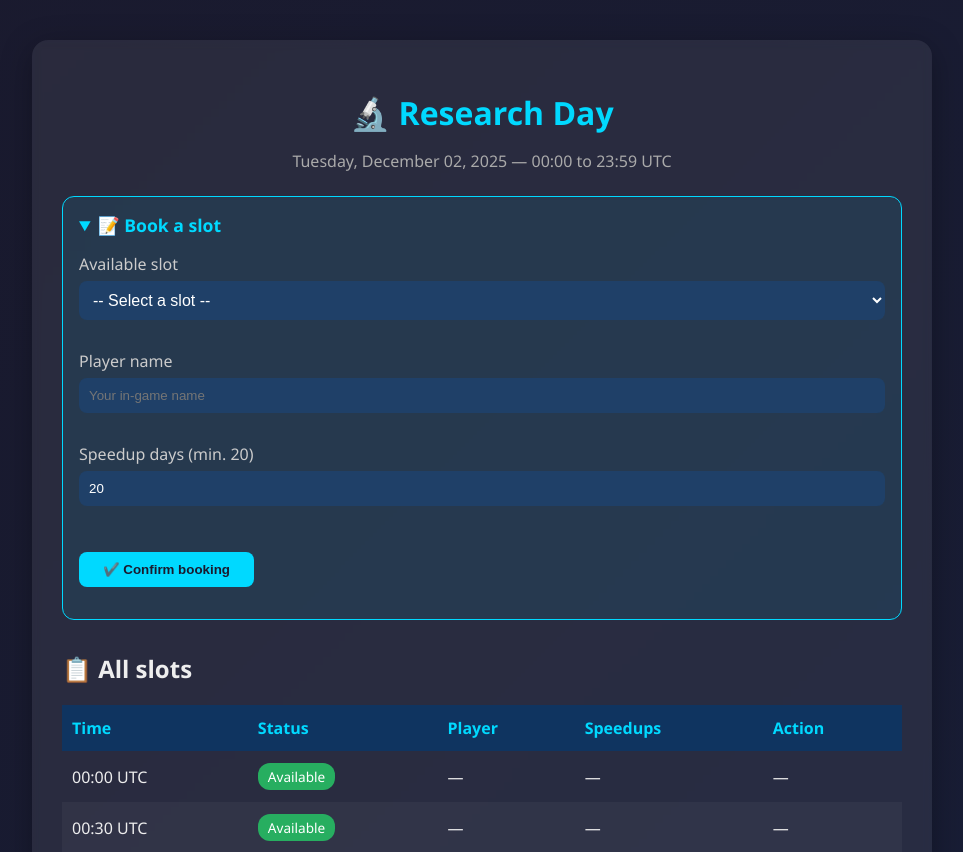
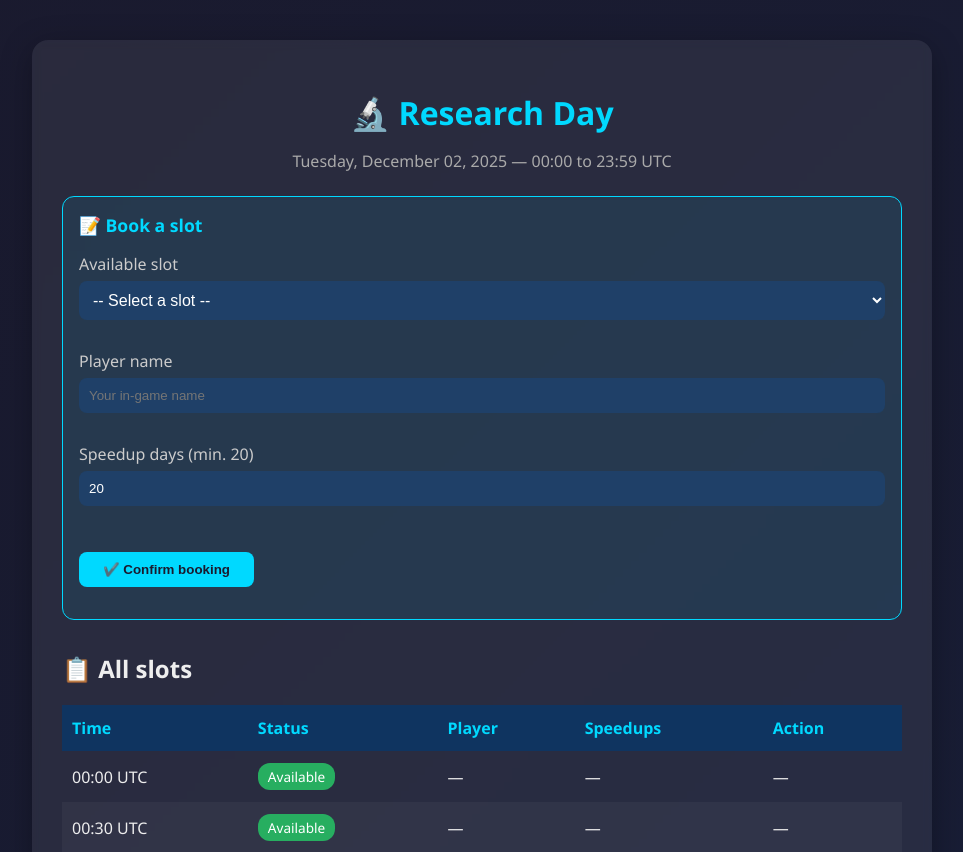
Before and after one commit to KingRandAlThor/kvk-slot-booking, a Flask app: page / in a window 1280 px wide. Shown: the top 852 px of the page, without its empty margins (158-1121 px from the left). Run offline with Flask 3, Linux system fonts and the light colour scheme; data that the repository does not hold is empty.

Commit message:
Remove collapsible details from booking form

```diff
--- a/static/style.css
+++ b/static/style.css
@@ -86,22 +86,18 @@ button:hover { background: #00b8d4; }
 .flash.error { background: #e74c3c; color: #fff; }
 
 /* Reserve panel */
-details.reserve-panel {
+.reserve-panel {
   background: rgba(0,217,255,0.08);
   border: 1px solid #00d9ff;
   border-radius: 12px;
   padding: 16px;
   margin-bottom: 24px;
 }
-details.reserve-panel summary {
-  cursor: pointer;
-  font-weight: 600;
+.reserve-panel h2 {
+  margin-top: 0;
+  margin-bottom: 16px;
+  color: #00d9ff;
   font-size: 1.1em;
-  color: #00d9ff;
-  outline: none;
-}
-details.reserve-panel[open] summary {
-  margin-bottom: 16px;
 }
 .reserve-form { display: flex; flex-direction: column; gap: 14px; }
 select {
--- a/templates/index.html
+++ b/templates/index.html
@@ -14,9 +14,9 @@
     {% endif %}
   {% endwith %}
 
-  <!-- Reservation form with dropdown -->
-  <details class="reserve-panel" open>
-    <summary>📝 Book a slot</summary>
+  <!-- Reservation form -->
+  <div class="reserve-panel">
+    <h2>📝 Book a slot</h2>
     <form method="post" class="reserve-form">
       <div>
         <label>Available slot</label>
@@ -39,7 +39,7 @@
         <button type="submit">✔️ Confirm booking</button>
       </div>
     </form>
-  </details>
+  </div>
 
   <!-- Slots table -->
   <h2 style="margin-top:32px;">📋 All slots</h2>
```
